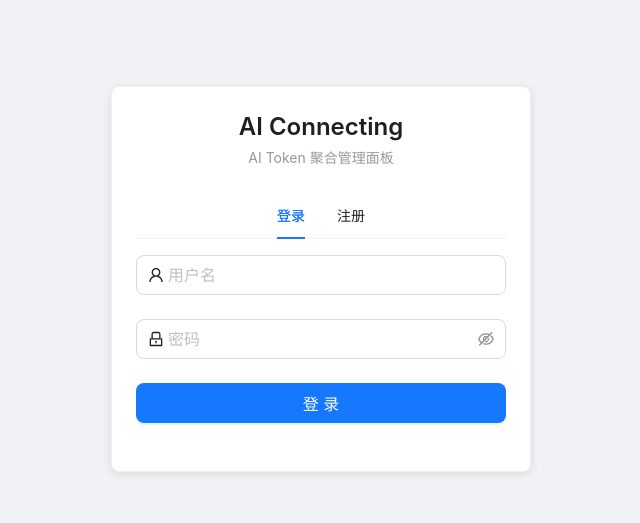
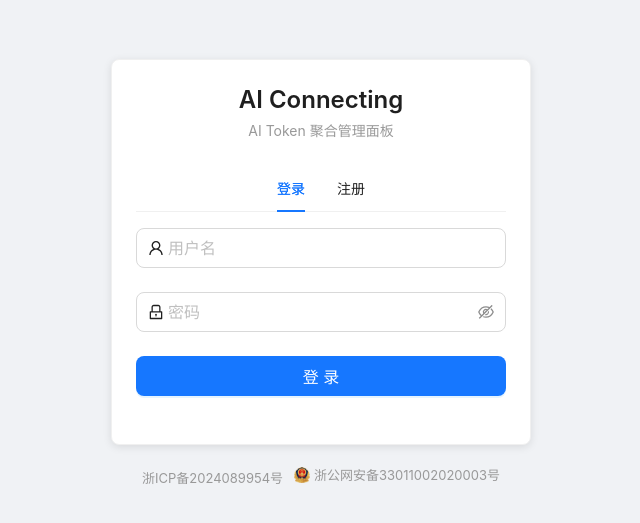
Before and after one commit to renlg/ai-connecting, a React (Vite) app in the folder web/: page /login in a window 1280 px wide. Shown: the part 121-644 px from the top of the page, without its empty margins (319-959 px from the left). Built offline with nearby package versions, Linux system fonts and the light colour scheme.

Commit message:
feat: add ICP and public security filing footer (Layout/Login) with beian icon

```diff
--- a/web/src/components/Layout.jsx
+++ b/web/src/components/Layout.jsx
@@ -184,6 +184,23 @@ export default function AppLayout() {
         <Content style={{ margin: '24px 16px', padding: 24, background: themeToken.colorBgContainer, borderRadius: themeToken.borderRadiusLG, minHeight: 280 }}>
           <Outlet />
         </Content>
+        <div style={{
+          textAlign: 'center',
+          padding: '12px 24px',
+          fontSize: 13,
+          color: '#999',
+          borderTop: '1px solid #f0f0f0',
+          background: '#fafafa',
+        }}>
+          <a href="https://beian.miit.gov.cn/" target="_blank" rel="noopener noreferrer" style={{ color: '#999', textDecoration: 'none' }}>
+            浙ICP备2024089954号
+          </a>
+          {' '}&nbsp;{' '}
+          <a href="http://www.beian.gov.cn/portal/registerSystemInfo?recordcode=33011002020003" target="_blank" rel="noopener noreferrer" style={{ color: '#999', textDecoration: 'none', display: 'inline-flex', alignItems: 'center', gap: 4 }}>
+            <img src="/beian.png" style={{ width: 16, height: 16 }} alt="" />
+            浙公网安备33011002020003号
+          </a>
+        </div>
       </Layout>
       <Modal
         title="积分兑换"
--- a/web/src/pages/Login.jsx
+++ b/web/src/pages/Login.jsx
@@ -46,7 +46,7 @@ export default function Login() {
   }
 
   return (
-    <div style={{ display: 'flex', justifyContent: 'center', alignItems: 'center', minHeight: '100vh', background: '#f0f2f5' }}>
+    <div style={{ display: 'flex', flexDirection: 'column', justifyContent: 'center', alignItems: 'center', minHeight: '100vh', background: '#f0f2f5' }}>
       <Card style={{ width: 420, boxShadow: '0 2px 8px rgba(0,0,0,0.1)' }}>
         <div style={{ textAlign: 'center', marginBottom: 24 }}>
           <Title level={3} style={{ marginBottom: 4 }}>AI Connecting</Title>
@@ -101,6 +101,22 @@ export default function Login() {
           ]}
         />
       </Card>
+      <div style={{
+        textAlign: 'center',
+        padding: '12px 0',
+        fontSize: 13,
+        color: '#999',
+        marginTop: 8,
+      }}>
+        <a href="https://beian.miit.gov.cn/" target="_blank" rel="noopener noreferrer" style={{ color: '#999', textDecoration: 'none' }}>
+          浙ICP备2024089954号
+        </a>
+        {' '}&nbsp;{' '}
+        <a href="http://www.beian.gov.cn/portal/registerSystemInfo?recordcode=33011002020003" target="_blank" rel="noopener noreferrer" style={{ color: '#999', textDecoration: 'none', display: 'inline-flex', alignItems: 'center', gap: 4 }}>
+          <img src="/beian.png" style={{ width: 16, height: 16 }} alt="" />
+          浙公网安备33011002020003号
+        </a>
+      </div>
     </div>
   )
 }
```
Also changed, not shown: web/public/beian.png (added).
